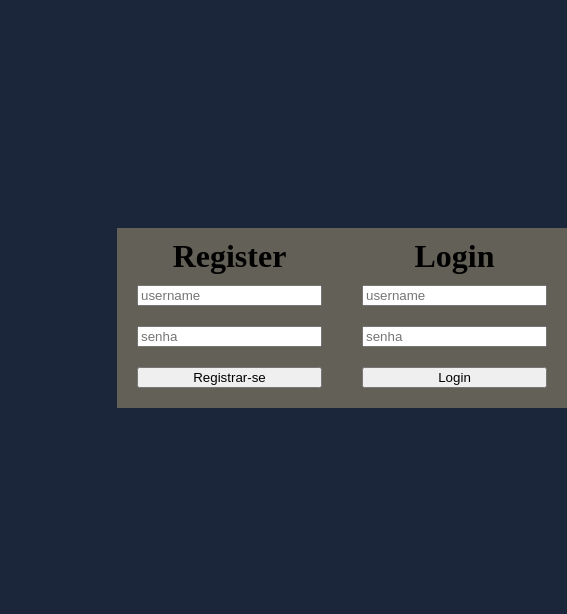
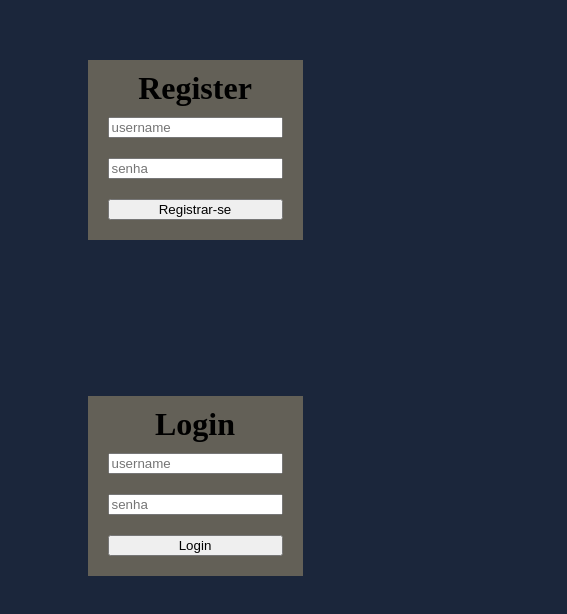
Before and after one commit to Felipe-alves518/LojaSite, a React (Vite) app in the folder frontend/: page /login in a window 390 px wide. Shown: the part 104-718 px from the top of the page, 567 px wide, since content can reach past the window. Built offline with nearby package versions, Linux system fonts and the light colour scheme.

Commit message:
improving css mobile

```diff
--- a/frontend/src/components/box.css
+++ b/frontend/src/components/box.css
@@ -119,3 +119,17 @@ h1{
     border-top-left-radius: 10px;
     border-top-right-radius: 10px;
 }
+
+
+@media (max-width: 600px){
+    .container-master{
+        width: 100vw;
+    }
+    .baixo{
+        width: 50vw;
+        font-size: 3.2vw;
+    }
+    .image{
+        width: 52vw;
+    }
+}
--- a/frontend/src/components/cartBox.css
+++ b/frontend/src/components/cartBox.css
@@ -78,3 +78,28 @@
 
 
 }
+
+
+@media (max-width: 600px){
+    .cartBoxBody{
+        flex-direction: column;
+        height: 100vh;
+
+    }
+    .allCartbox{
+        margin-left: 10vw;
+        margin-right: 10vw;
+    }
+    .priceContainer{
+        margin-right: 1.2vw;
+    }
+    .cartImage{
+        width: 15vw;
+    }
+    .priceC{
+        margin-left: 5.2vw;
+    }
+    .trash{
+        width: 8vw;
+    }
+}
--- a/frontend/src/components/header.css
+++ b/frontend/src/components/header.css
@@ -15,7 +15,7 @@ color: #415a77;
     border-radius: 20px;
     background-color: #415a77;
     border: #415a77;
-    ;
+
 
 
 }
@@ -88,3 +88,37 @@ filter: invert();
     background-color:#415a55 ;
     cursor: pointer;
 }
+
+
+@media (max-width: 600px){
+    .nome-loja{
+        font-size: 8.2vw;
+        height: auto;
+    }
+    .input{
+        width: 30vw;
+        margin-left: 5vw;
+        margin-right: 5vw;
+    }
+    .cart{
+        width: 8vw;
+        margin-right: 3.2vw;
+    }
+    .userImg{
+        width: 8vw;
+    }
+    .contaName{
+        margin-right: 1.2vw;
+    }
+    .container-all{
+        align-items: center;
+
+    }
+    .cart-number{
+        left: 7.2vw;
+    }
+    .logoutButton{
+        width: 29.2vw;
+    }
+
+}
--- a/frontend/src/index.css
+++ b/frontend/src/index.css
@@ -1,8 +1,7 @@
-body {
+body,html {
 background-color: #1b263b;
 margin:0px;
 overflow-x: hidden;
-overflow-y: scroll;
 }
 
 input[type=button]{
--- a/frontend/src/pages/login.css
+++ b/frontend/src/pages/login.css
@@ -35,3 +35,29 @@
 font-size: 15px;
 color:#b01212;
 }
+
+@media (max-width: 600px){
+
+    .lr-container{
+        display: flex;
+        flex-direction: column;
+        width: 100vw;
+        height: 100vh;
+        justify-content: center;
+        align-items: center;
+        overflow-x: hidden;
+
+    }
+    .login-container{
+        margin:0px;
+        width: 50vw;
+
+    }
+    .regi-container{
+        margin:0px;
+        margin-bottom: 40.2vw;
+        width: 50vw;
+    }
+
+
+}
```
